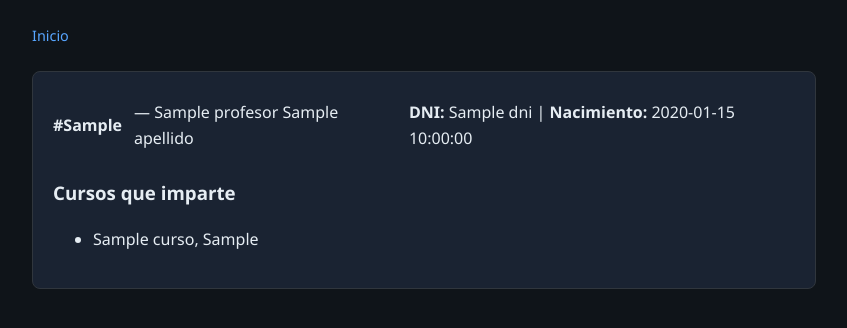
After one commit to FerMelero/BD_Avanzadas, a Flask app: template templates/idProfesor.html in a window 1280 px wide. The commit adds this page. Shown: the top 328 px of the page, without its empty margins (216-1063 px from the left). Run offline with Flask 3, Linux system fonts and the light colour scheme; the template is opened without the code that fills it: most values are stand-ins (such as "Sample title", 1, 10 or a date in 2020).

Commit message:
Modificado endpoint alumnos y creados más endpoints

```diff
--- /dev/null
+++ b/TO_DO.txt
@@ -0,0 +1,3 @@
+Al crear la base de datos, debemos decidir si los datos con las Foreign Keys se añaden a la vez dependiendo
+de la tabla. Por ejemplo, la tabla profesores y alumnos pueden tener insercions de datos en paralelo pero
+las tablas cursos y matrículas depende la forma de comprobar y añadir pueden usarse en paralelo o no.
--- a/routes/alumnos.py
+++ b/routes/alumnos.py
@@ -3,7 +3,7 @@ from __future__ import annotations
 
 from flask import Blueprint, Response, abort, render_template
 
-from models.db import get_alumnos, get_alumno_by_id
+from models.db import get_alumnos, get_alumno_by_id, get_cursos_by_alumno
 
 
 alumnos_bp = Blueprint("alumnos", __name__, url_prefix="/alumnos")
@@ -22,7 +22,9 @@ def list_():
 def view_alumno(id_alumno):
     print("ID recibido:", id_alumno) # depuración
     alumno = get_alumno_by_id(id_alumno) # pasar un ID a la función y pasarlo para render
+    curso = get_cursos_by_alumno(id_alumno)
     return render_template(
         "idAlumno.html",
-        alumno=alumno
+        alumno=alumno,
+        cursos = curso
     )
--- /dev/null
+++ b/templates/idProfesor.html
@@ -0,0 +1,35 @@
+{% extends "base.html" %}
+{% block title %}Profesor{% endblock %}
+
+{% block content %}
+
+{% if profesor %}
+<ul class="list">
+  <li>
+    <strong>#{{ profesor.id_profesor }}</strong> —
+    {{ profesor.nombre }} {{ profesor.apellido }}
+
+    <div class="detalles">
+      <span><strong>DNI:</strong> {{ profesor.dni }}</span> |
+      <span><strong>Nacimiento:</strong> {{ profesor.fecha_nacimiento }}</span>
+    </div>
+  </li>
+</ul>
+
+<h3>Cursos que imparte</h3>
+
+<ul>
+{% for curso in cursos %}
+    <li>{{ curso.nombre_curso }},
+        {{curso.id_curso}}
+    </li>
+{% else %}
+    <li>No imparte cursos</li>
+{% endfor %}
+</ul>
+
+{% else %}
+<p>No hay profesor con ese ID.</p>
+{% endif %}
+
+{% endblock %}
```
Also changed, not shown: models/db.py (+44 -0 lines), requirements.txt (+217 -5 lines), routes/profesores.py (+13 -1 lines), templates/idAlumno.html (+12 -0 lines).
